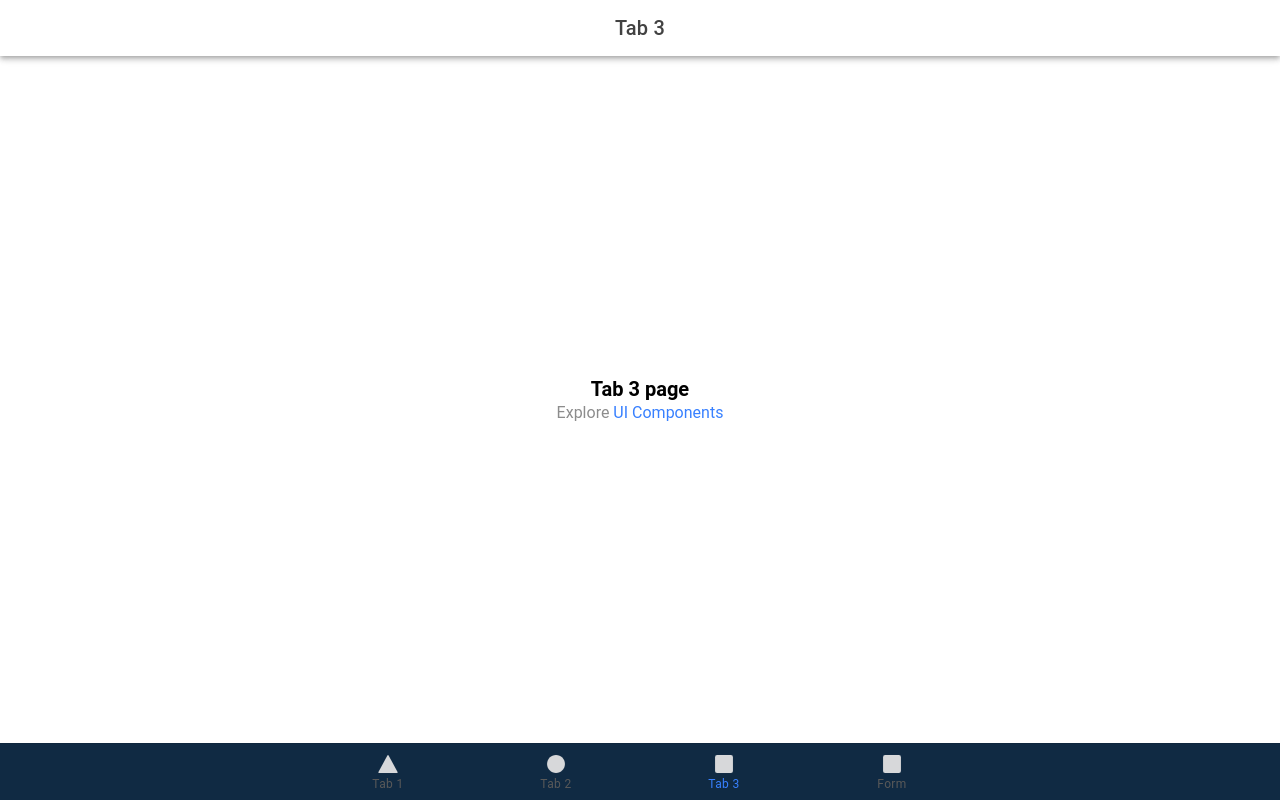
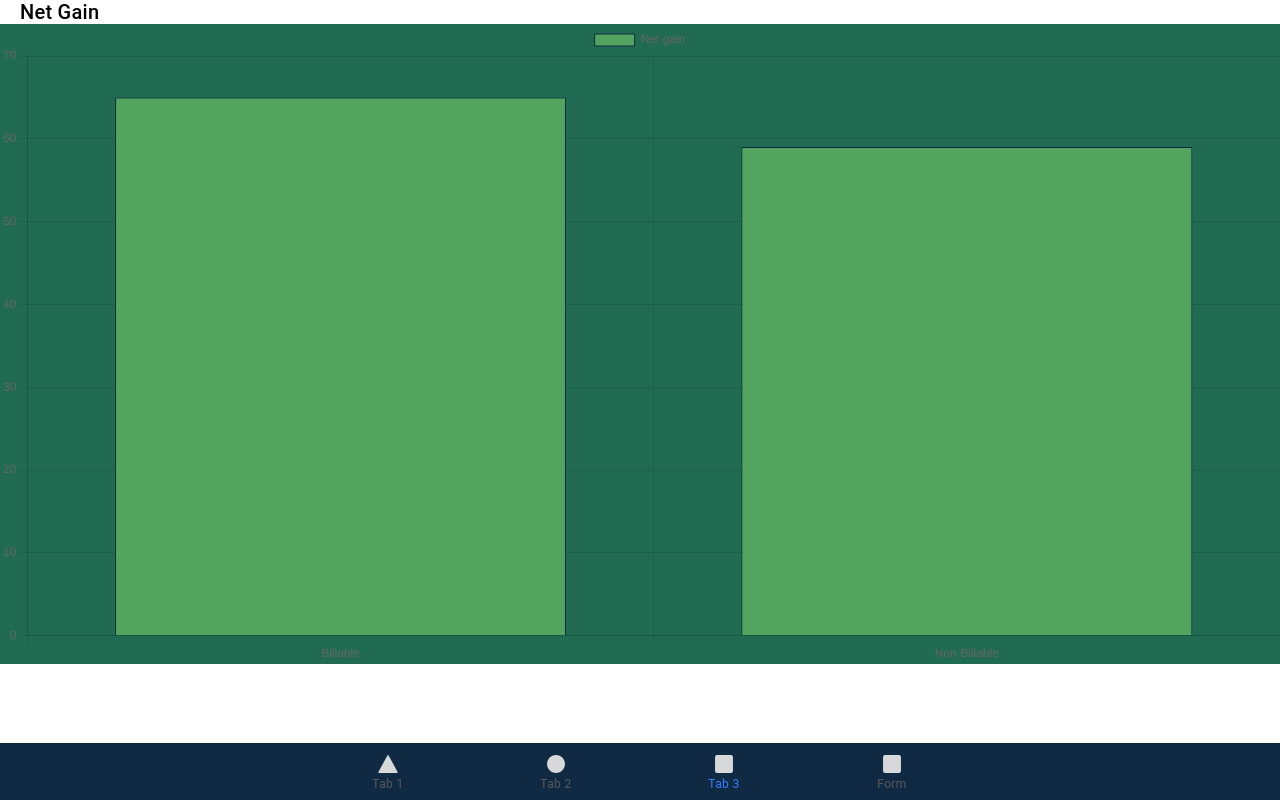
Before and after one commit to leahc-johnston/budget-is, a React (Vite) app: page /tab3 in a window 1280 px wide. Built offline with nearby package versions, Linux system fonts and the light colour scheme.

Commit message:
modified:   package-lock.json 	modified:   package.json 	modified:   src/pages/Tab3.css 	modified:   src/pages/Tab3.tsx

```diff
--- a/package.json
+++ b/package.json
@@ -23,10 +23,14 @@
     "@ionic/react-router": "^7.0.0",
     "@types/react-router": "^5.1.20",
     "@types/react-router-dom": "^5.3.3",
+    "chart.js": "^4.4.1",
     "firebase": "^10.7.2",
+    "fusioncharts": "^3.21.1",
     "ionicons": "^7.0.0",
     "react": "^18.2.0",
+    "react-chartjs-2": "^5.2.0",
     "react-dom": "^18.2.0",
+    "react-fusioncharts": "^4.0.0",
     "react-router": "^5.3.4",
     "react-router-dom": "^5.3.4"
   },
--- a/src/pages/Tab2.tsx
+++ b/src/pages/Tab2.tsx
@@ -93,7 +93,7 @@ const Tab2: React.FC = () => {
                     </IonItem>
                     <IonButton expand="block" type="submit">Submit Number</IonButton>
                 </form>
-                <ul className='someone'>
+                <ul className=''>
                     {numbers.map(({ id, balance }) => (
                         <IonItem key={id}>
                             {editId === id ? (
--- a/src/pages/Tab3.css
+++ b/src/pages/Tab3.css
@@ -0,0 +1,4 @@
+.brand{
+    background-color: #206b52;
+
+}
--- a/src/pages/Tab3.tsx
+++ b/src/pages/Tab3.tsx
@@ -1,26 +1,43 @@
-import { IonContent, IonHeader, IonPage, IonTitle, IonToolbar } from '@ionic/react';
-import ExploreContainer from '../components/ExploreContainer';
+import { Bar } from "react-chartjs-2";
+import { CategoryScale } from "chart.js";
+import { Chart as ChartJS } from "chart.js/auto";
+import {
+  IonTitle,
+  useIonViewWillEnter,
+  useIonViewWillLeave,
+} from "@ionic/react";
+import './Tab3.css';
+const Graph: React.FC = () => {
+  useIonViewWillEnter(() => {
+    ChartJS.register(CategoryScale);
+  }, []);
 
-import './Tab3.css';
+  useIonViewWillLeave(() => {
+    ChartJS.unregister(CategoryScale);
+  }, []);
 
-const Tab3: React.FC = () => {
+  const data = {
+    labels: ["Billable", "Non Billable"],
+
+    datasets: [
+      {
+        label: "Net gain",/*change to show the 7ish most resent dates */
+        backgroundColor: "#53a45f",
+        borderColor: "#102A43",
+        borderWidth: 1,
+        hoverBackgroundColor: "#8595bc",
+        hoverBorderColor: "#206b52",
+        data: [65, 59], /* change to rep the 7ish most recent values of net gain/loss*/
+      },
+    ],
+  };
+
   return (
-    <IonPage>
-      <IonHeader>
-        <IonToolbar>
-          <IonTitle>Tab 3</IonTitle>
-        </IonToolbar>
-      </IonHeader>
-      <IonContent fullscreen>
-        <IonHeader collapse="condense">
-          <IonToolbar>
-            <IonTitle size="large">Tab 3</IonTitle>
-          </IonToolbar>
-        </IonHeader>
-        <ExploreContainer name="Tab 3 page" />
-      </IonContent>
-    </IonPage>
+    <>
+      <IonTitle>Net Gain </IonTitle>
+      <Bar className="brand" data={data} />
+    </>
   );
 };
 
-export default Tab3;
+export default Graph;
```
Also changed, not shown: 1 other file (tests, documents, lock files or other folders).
